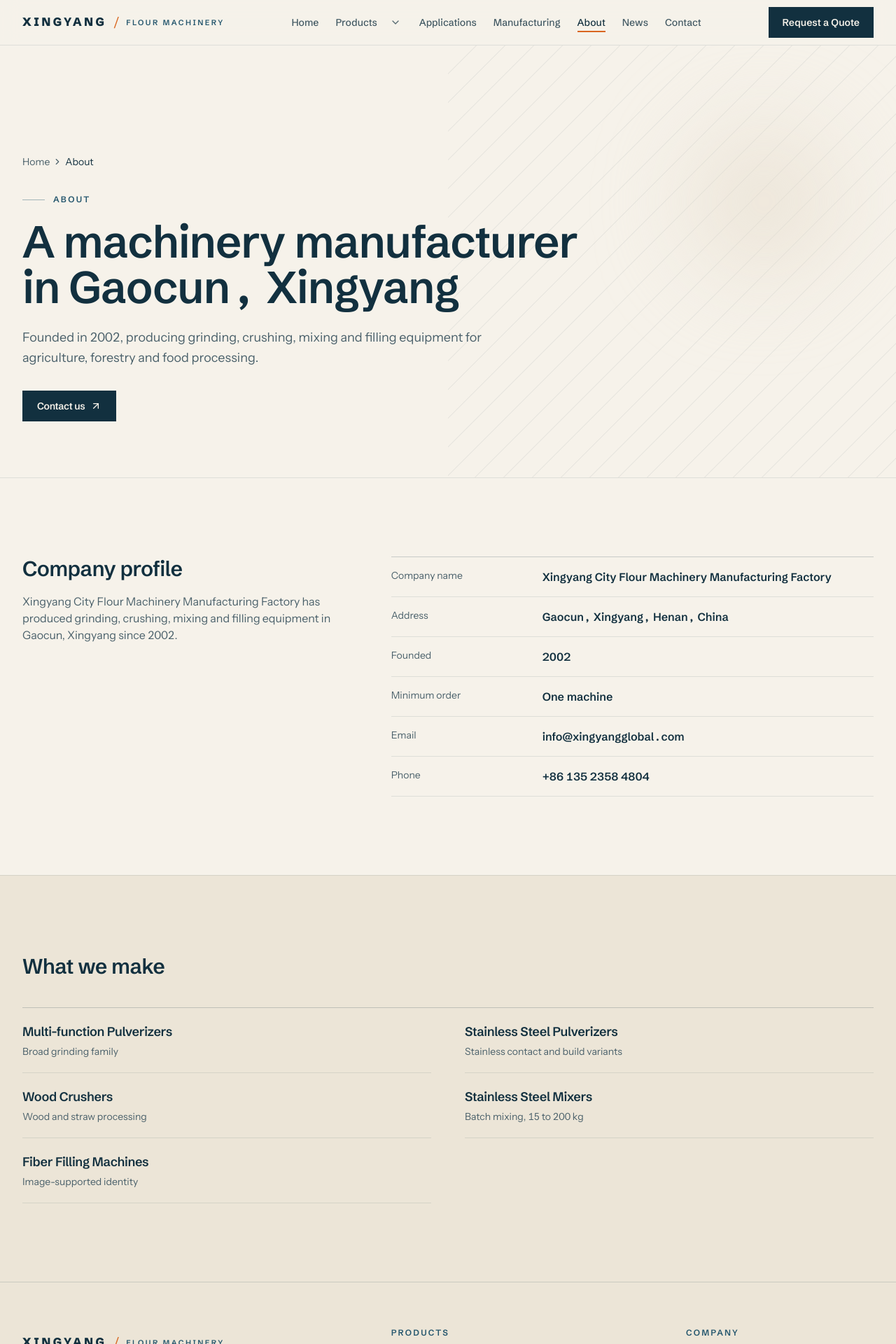
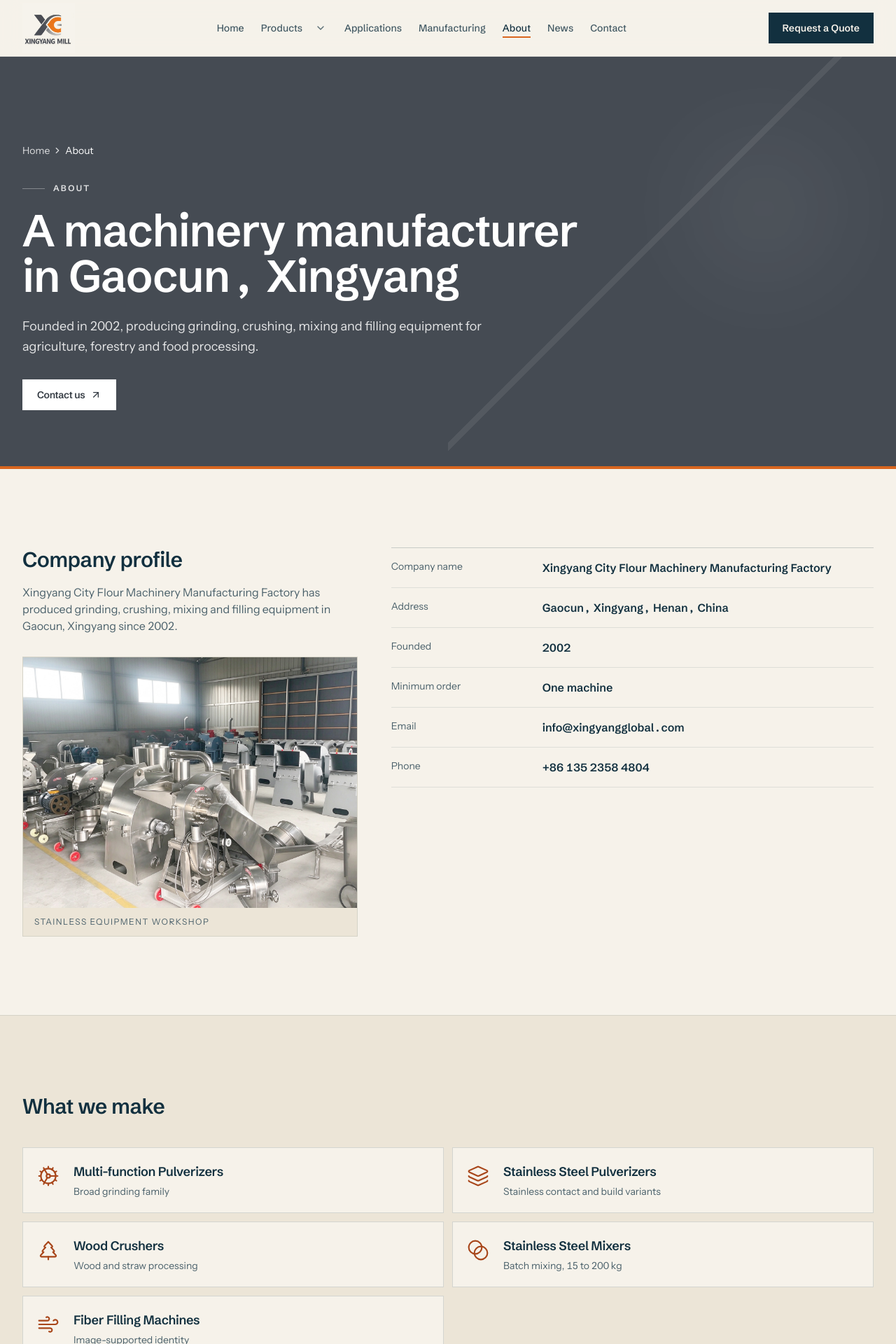
Before and after one commit to luqite-ux/xingyangglobal, a Next.js app: page /about in a window 1280 px wide. Shown: the top 1920 px of the page at 70% size. Built offline with nearby package versions, Linux system fonts and the light colour scheme.

Commit message:
fix: apply Xingyang customer visual revisions

```diff
--- a/app/about/page.tsx
+++ b/app/about/page.tsx
@@ -1,4 +1,5 @@
 import type { Metadata } from 'next'
+import Image from 'next/image'
 import { buildMetadata } from '@/lib/metadata'
 import { site } from '@/lib/site'
 import { categories } from '@/lib/products'
@@ -7,6 +8,7 @@ import { PageHero } from '@/components/site/page-hero'
 import { Section } from '@/components/site/section'
 import { Reveal } from '@/components/site/reveal'
 import { ButtonLink } from '@/components/site/button-link'
+import { CategoryIcon } from '@/components/site/category-icon'
 
 export const metadata: Metadata = buildMetadata({
   title: 'About Xingyang | Flour and Processing Machinery Manufacturer',
@@ -36,6 +38,10 @@ export default function AboutPage() {
             <p className="mt-4 text-muted-foreground">
               Xingyang City Flour Machinery Manufacturing Factory has produced grinding, crushing, mixing and filling equipment in Gaocun, Xingyang since 2002.
             </p>
+            <figure className="mt-8 overflow-hidden border border-ink/10 bg-paper-deep">
+              <Image src="/images/factory/workshop-stainless-machines.jpg" alt="Xingyang Mill stainless equipment workshop" width={1200} height={800} className="aspect-[4/3] w-full object-cover" />
+              <figcaption className="px-4 py-3 text-xs uppercase tracking-[0.12em] text-muted-foreground">Stainless equipment workshop</figcaption>
+            </figure>
           </Reveal>
           <Reveal className="lg:col-span-7" delay={1}>
             <dl className="grid border-t border-ink/20">
@@ -63,11 +69,12 @@ export default function AboutPage() {
             What we make
           </h2>
         </Reveal>
-        <ul className="mt-10 grid border-t border-ink/20 md:grid-cols-2 md:gap-x-12">
+        <ul className="mt-10 grid gap-3 md:grid-cols-2">
           {categories.map((category, index) => (
-            <Reveal as="li" key={category.slug} delay={index % 2} className="border-b border-ink/10 py-5">
-              <h3 className="font-display text-lg font-semibold">{localize(category.name)}</h3>
-              <p className="mt-1 text-sm text-muted-foreground">{localize(category.tagline)}</p>
+            <Reveal as="li" key={category.slug} delay={index % 2} className="flex gap-5 border border-ink/15 bg-paper p-5 transition-colors hover:border-ember/60">
+              <CategoryIcon slug={category.slug} className="mt-1 size-8 shrink-0 text-ember-text" />
+              <div><h3 className="font-display text-lg font-semibold">{localize(category.name)}</h3>
+              <p className="mt-1 text-sm text-muted-foreground">{localize(category.tagline)}</p></div>
             </Reveal>
           ))}
         </ul>
--- a/app/layout.tsx
+++ b/app/layout.tsx
@@ -18,7 +18,7 @@ export const metadata: Metadata = {
   description:
     'Xingyang City Flour Machinery Manufacturing Factory builds multi-function and stainless steel pulverizers, wood crushers, stainless steel mixers and fiber filling machines. Founded 2002, Gaocun, Xingyang, Henan, China.',
   applicationName: 'Xingyang Flour Machinery',
-  icons: { icon: [{ url: '/icon.svg', type: 'image/svg+xml' }] },
+  icons: { icon: [{ url: '/images/brand/xingyang-mill-logo.png', type: 'image/png' }] },
 }
 
 export const viewport: Viewport = {
@@ -38,7 +38,7 @@ export default function RootLayout({ children }: { children: React.ReactNode })
             '@id': `${site.url}/#organization`,
             name: site.displayName,
             url: site.url,
-            logo: `${site.url}/icon.svg`,
+            logo: `${site.url}/images/brand/xingyang-mill-logo.png`,
             email: site.email,
             telephone: site.phone,
             address: { '@type': 'PostalAddress', addressLocality: 'Xingyang', addressRegion: 'Henan', addressCountry: 'CN' },
--- a/components/home/faq-section.tsx
+++ b/components/home/faq-section.tsx
@@ -1,18 +1,13 @@
 import { faqs } from '@/lib/faq'
 import { localize } from '@/lib/i18n'
-import { Section } from '@/components/site/section'
+import { Section, SectionHeading } from '@/components/site/section'
 import { Reveal } from '@/components/site/reveal'
 import { Accordion, AccordionContent, AccordionItem, AccordionTrigger } from '@/components/ui/accordion'
 
 export function FaqSection() {
   return (
     <Section id="faq" tone="deep">
-      <Reveal className="max-w-4xl">
-        <p className="eyebrow">FAQ</p>
-        <h2 id="faq-title" className="mt-5 text-[clamp(2rem,4vw,3.5rem)] font-semibold leading-[1.04]">
-          Practical questions before you inquire
-        </h2>
-      </Reveal>
+      <SectionHeading id="faq" index="08" eyebrow="FAQ" title="Practical questions before you inquire" />
       <Reveal className="mt-10">
         <Accordion type="single" collapsible className="border-t border-ink/25">
           {faqs.map((item) => (
--- a/components/home/quality-and-fit.tsx
+++ b/components/home/quality-and-fit.tsx
@@ -35,7 +35,7 @@ export function QualityAndFit() {
               as="li"
               key={title}
               delay={index % 2}
-              className={`bg-mineral p-6 ${index === provide.length - 1 ? 'sm:col-span-2' : ''}`}
+              className={`bg-[#454b53] p-6 ${index === provide.length - 1 ? 'sm:col-span-2' : ''}`}
             >
               <Icon className="size-6 text-flour" strokeWidth={1.5} aria-hidden="true" />
               <h3 className="mt-4 text-lg font-semibold text-paper">{title}</h3>
--- a/components/site/page-hero.tsx
+++ b/components/site/page-hero.tsx
@@ -14,24 +14,24 @@ type PageHeroProps = {
 
 export function PageHero({ eyebrow, title, intro, crumbs, children }: PageHeroProps) {
   return (
-    <header className="relative overflow-hidden border-b border-ink/10 bg-paper pb-14 pt-28 md:pb-20 md:pt-36">
+    <header className="relative overflow-hidden border-b-4 border-ember bg-[#454b53] pb-14 pt-20 text-white md:pb-20 md:pt-28">
       <div aria-hidden="true" className="pointer-events-none absolute inset-y-0 right-0 hidden w-1/2 md:block">
-        <div className="absolute inset-0 bg-[repeating-linear-gradient(135deg,transparent_0_28px,rgba(18,48,63,0.05)_28px_29px)]" />
-        <div className="absolute right-[12%] top-[18%] size-56 rounded-full bg-flour/50 blur-3xl" />
+        <div className="absolute inset-0 bg-[linear-gradient(135deg,transparent_45%,rgba(255,255,255,0.08)_45%,rgba(255,255,255,0.08)_46%,transparent_46%)]" />
+        <div className="absolute right-[12%] top-[18%] size-56 rounded-full bg-white/5 blur-3xl" />
       </div>
       <div className="container-wide relative">
         {crumbs?.length ? (
           <nav aria-label="Breadcrumb" className="mb-6">
-            <ol className="flex flex-wrap items-center gap-1 text-sm text-muted-foreground">
+            <ol className="flex flex-wrap items-center gap-1 text-sm text-white/80">
               {crumbs.map((crumb, index) => (
                 <li key={crumb.label} className="flex items-center gap-1">
                   {index > 0 ? <ChevronRight className="size-3.5" aria-hidden="true" /> : null}
                   {crumb.href ? (
-                    <Link href={crumb.href} className="inline-flex min-h-11 items-center underline-offset-4 hover:text-ink hover:underline">
+                    <Link href={crumb.href} className="inline-flex min-h-11 items-center underline-offset-4 hover:text-white hover:underline">
                       {crumb.label}
                     </Link>
                   ) : (
-                    <span aria-current="page" className="text-ink">
+                    <span aria-current="page" className="text-white">
                       {crumb.label}
                     </span>
                   )}
@@ -40,13 +40,13 @@ export function PageHero({ eyebrow, title, intro, crumbs, children }: PageHeroPr
             </ol>
           </nav>
         ) : null}
-        <p className="eyebrow flex items-center gap-3">
+        <p className="eyebrow flex items-center gap-3 !text-white/85">
           <span aria-hidden="true" className="h-px w-8 bg-current opacity-40" />
           {eyebrow}
         </p>
         <h1 className="mt-5 max-w-4xl text-[clamp(2.2rem,5vw,4.25rem)] font-semibold leading-[1.02]">{title}</h1>
-        {intro ? <p className="mt-6 max-w-2xl text-base leading-relaxed text-muted-foreground md:text-lg">{intro}</p> : null}
-        {children ? <div className="mt-8 flex flex-wrap gap-3">{children}</div> : null}
+        {intro ? <p className="mt-6 max-w-2xl text-base leading-relaxed text-white/85 md:text-lg">{intro}</p> : null}
+        {children ? <div className="mt-8 flex flex-wrap gap-3 [&_a]:!border-white [&_a]:!bg-white [&_a]:!text-[#343b43] [&_a:hover]:!bg-[#f2e8db]">{children}</div> : null}
       </div>
     </header>
   )
--- a/components/site/section.tsx
+++ b/components/site/section.tsx
@@ -13,7 +13,7 @@ type SectionProps = {
 const tones = {
   paper: 'bg-paper text-ink',
   deep: 'bg-paper-deep text-ink',
-  mineral: 'bg-mineral text-paper',
+  mineral: 'bg-[#454b53] text-paper',
 } as const
 
 export function Section({ id, labelledBy, tone = 'paper', className, children }: SectionProps) {
@@ -41,15 +41,15 @@ type SectionHeadingProps = {
 
 export function SectionHeading({ id, index, eyebrow, title, intro, tone = 'paper', as: Tag = 'h2', className }: SectionHeadingProps) {
   return (
-    <Reveal className={cn('grid gap-6 md:grid-cols-12 md:gap-10', className)}>
-      <div className="md:col-span-4">
+    <Reveal className={cn('max-w-4xl space-y-5', className)}>
+      <div>
         <p className={cn('eyebrow flex items-center gap-3', tone === 'mineral' && '!text-paper/80')}>
           {index ? <span className="text-ember tabular-nums">{index}</span> : null}
           <span aria-hidden="true" className="h-px w-8 bg-current opacity-40" />
           {eyebrow}
         </p>
       </div>
-      <div className="md:col-span-8">
+      <div>
         <Tag id={`${id}-title`} className="text-[clamp(1.9rem,3.6vw,3.25rem)] font-semibold leading-[1.04]">
           {title}
         </Tag>
--- a/components/site/site-header.tsx
+++ b/components/site/site-header.tsx
@@ -66,7 +66,7 @@ export function SiteHeader() {
         scrolled ? 'border-ink/15 shadow-[0_8px_24px_-18px_rgba(18,48,63,0.5)]' : 'border-ink/10',
       )}
     >
-      <div className="container-wide flex h-16 items-center justify-between gap-4">
+      <div className="container-wide flex h-20 items-center justify-between gap-4">
         <Wordmark onNavigate={() => setMobileOpen(false)} />
 
         <nav aria-label="Primary" className="hidden items-center lg:flex">
--- a/components/site/wordmark.tsx
+++ b/components/site/wordmark.tsx
@@ -1,4 +1,5 @@
 import Link from 'next/link'
+import Image from 'next/image'
 import { cn } from '@/lib/utils'
 import { site } from '@/lib/site'
 
@@ -8,15 +9,9 @@ export function Wordmark({ className, onNavigate }: { className?: string; onNavi
       href="/"
       onClick={onNavigate}
       aria-label={`${site.displayName} — home`}
-      className={cn('group inline-flex min-h-11 items-center gap-2.5 font-display', className)}
+      className={cn('group inline-flex min-h-11 items-center font-display', className)}
     >
-      <span className="text-[1.05rem] font-extrabold tracking-[0.2em] text-ink transition-colors group-hover:text-mineral">
-        {site.wordmark.primary}
-      </span>
-      <span aria-hidden="true" className="text-lg font-light text-ember">
-        /
-      </span>
-      <span className="text-[0.68rem] font-semibold tracking-[0.22em] text-mineral">{site.wordmark.secondary}</span>
+      <Image src="/images/brand/xingyang-mill-logo.png" alt="Xingyang Mill" width={555} height={532} className="h-16 w-auto object-contain mix-blend-multiply md:h-[4.5rem]" priority />
     </Link>
   )
 }
```
Also changed, not shown: components/home/final-rfq.tsx (+3 -8 lines), public/icon.svg (deleted), public/images/brand/xingyang-mill-logo.png (added), 1 other file (tests, documents, lock files or other folders).
